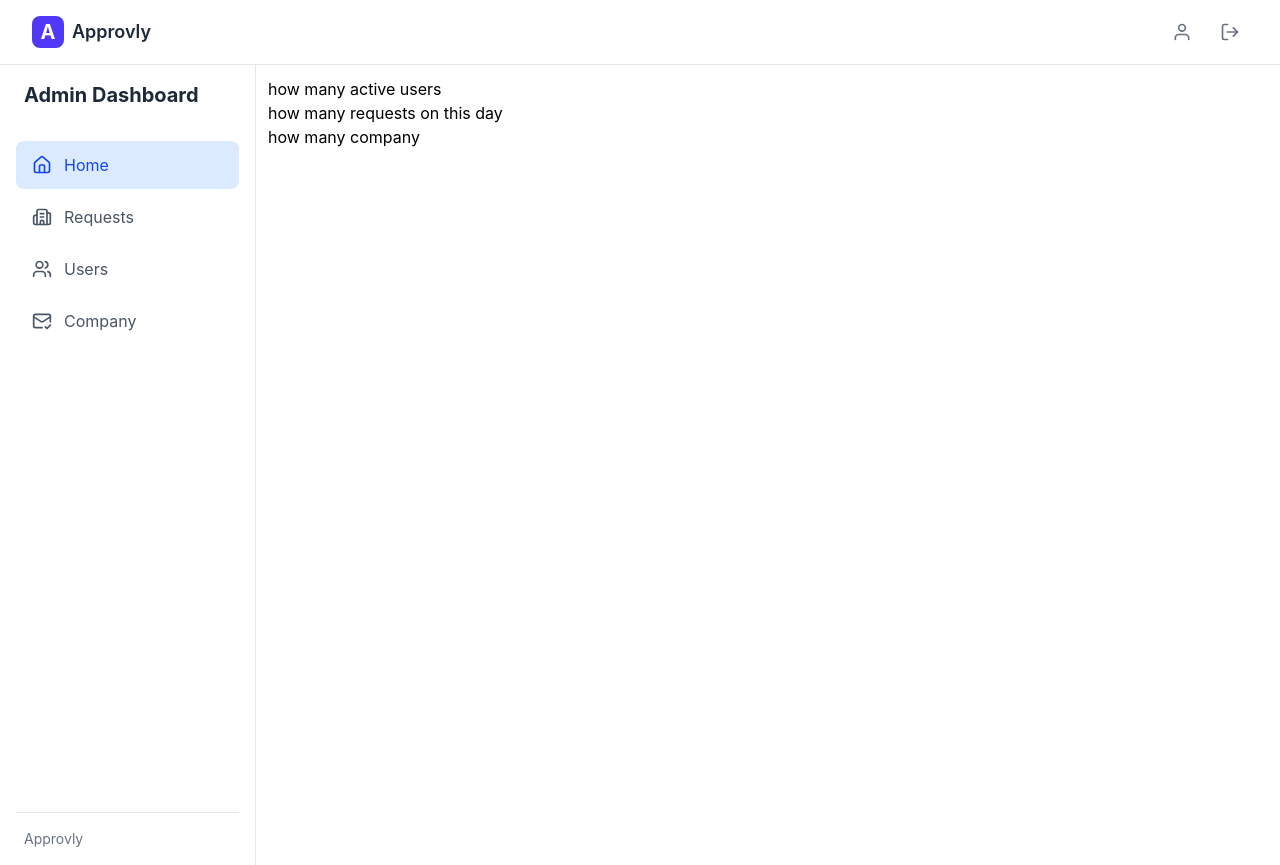
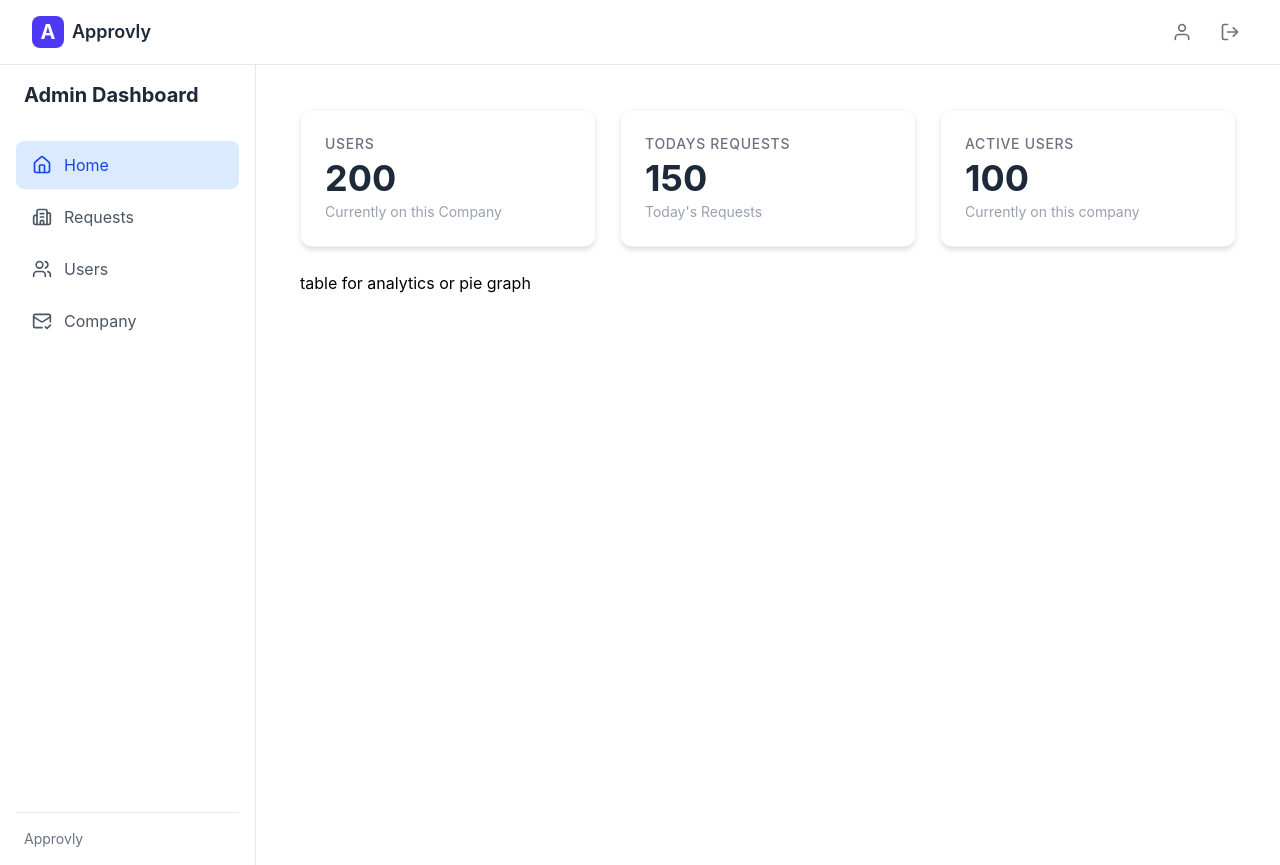
Before and after one commit to ashura2002/Workflow-Approval-FRONTEND, a React (Vite) app: page /admin-homepage in a window 1280 px wide. Built offline with nearby package versions, Linux system fonts and the light colour scheme.

Commit message:
added homepage card component

```diff
--- /dev/null
+++ b/src/components/Cards.tsx
@@ -0,0 +1,26 @@
+import React from "react";
+
+interface AdminHomepagePros {
+  cardTitle: string;
+  data: number;
+  message: string;
+}
+
+export const Cards: React.FC<AdminHomepagePros> = ({
+  cardTitle,
+  data,
+  message,
+}) => {
+  return (
+    <div
+      className="bg-white rounded-xl p-6 shadow-md hover:shadow-lg transition-shadow
+        duration-200 cursor-default border border-gray-100"
+    >
+      <h3 className="text-sm font-medium text-gray-500 uppercase tracking-wider mb-1">
+        {cardTitle}
+      </h3>
+      <p className="text-4xl font-bold text-gray-800 mb-1">{data}</p>
+      <p className="text-sm text-gray-400">{message}</p>
+    </div>
+  );
+};
--- a/src/pages/admin/adminHomepage.tsx
+++ b/src/pages/admin/adminHomepage.tsx
@@ -1,13 +1,22 @@
 import React from "react";
+import { Cards } from "../../components/Cards";
+import { hompageCardData } from "../../utils/mockdata";
 
 export const AdminHomepage: React.FC = () => {
   return (
-    <div>
-      how many active users
+    <div className="p-8 max-w-7xl mx-auto font-sans">
+      <div className="grid grid-cols-1 md:grid-cols-2 lg:grid-cols-3 gap-6">
+        {hompageCardData.map((card, i) => (
+          <Cards
+            key={i}
+            cardTitle={card.cardTitle}
+            data={card.data}
+            message={card.message}
+          />
+        ))}
+      </div>
       <br />
-      how many requests on this day
-      <br />
-      how many company
+      <h1>table for analytics or pie graph</h1>
     </div>
   );
 };
--- /dev/null
+++ b/src/utils/mockdata.ts
@@ -0,0 +1,17 @@
+export const hompageCardData = [
+  {
+    cardTitle: "Users",
+    data: 200,
+    message: "Currently on this Company",
+  },
+  {
+    cardTitle: "Todays Requests",
+    data: 150,
+    message: "Today's Requests",
+  },
+  {
+    cardTitle: "Active Users",
+    data: 100,
+    message: "Currently on this company",
+  },
+];
```
